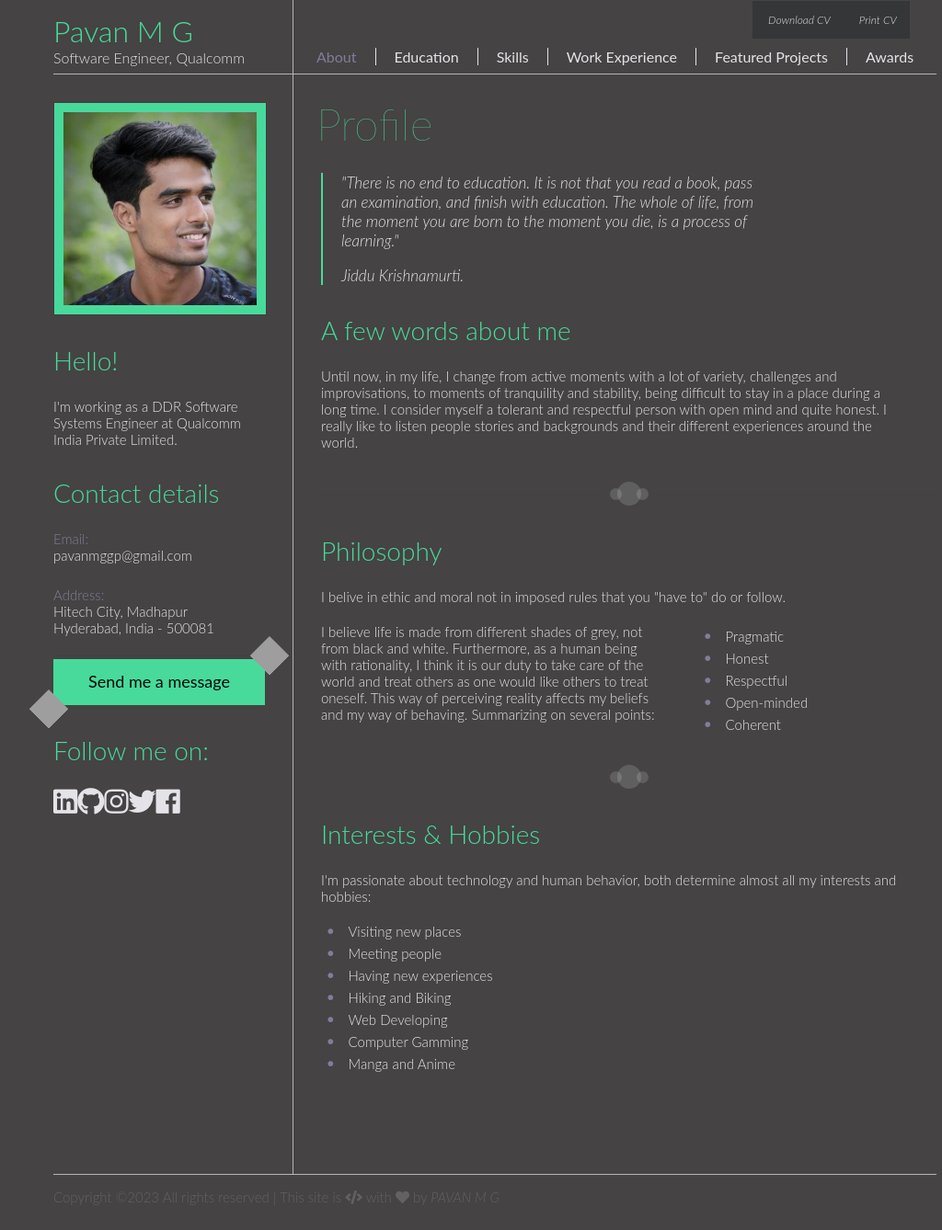
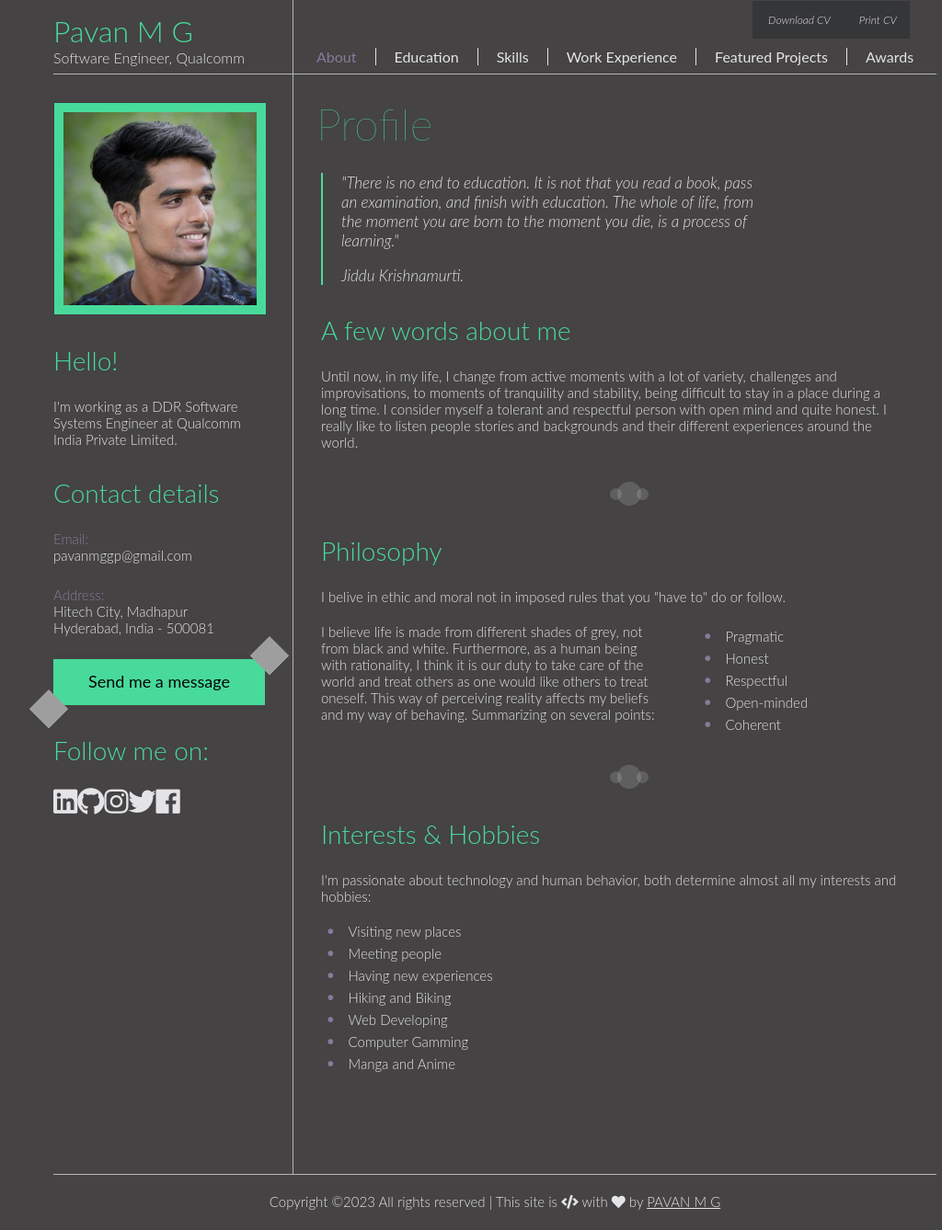
Before and after one commit to pavan-mg/pavan-mg.github.io, a Jekyll site: the page built from index.html, in a window 1280 px wide. Shown: the whole page at 92% size, without its empty margins (102-1126 px from the left). Built offline with Jekyll 4.4.1, drawn with Linux system fonts in a browser that asks for light colours.

Commit message:
Allignment

```diff
--- a/_layouts/default.html
+++ b/_layouts/default.html
@@ -127,7 +127,7 @@
       <div id="footer">
         <p class="footer_name">Copyright ©2023 All rights reserved | This site is
           <i class="fas fa-code"></i> with <i class="fas fa-heart"></i> by
-          <i class="sp" href="https://www.github.com/pavan-mg"> PAVAN M G</i>
+          <a class = sp href="https://github.com/pavan-mg/pavan-mg.github.io" target="_blank"> PAVAN M G</a>
         </p>
       </div>
 		</div>
--- a/css/main.css
+++ b/css/main.css
@@ -361,10 +361,10 @@ ul {
 		text-decoration: none;
 	}
 .footer_name {
-	color: #636262;
-	margin-top: 15px;
+	color: #e4e3e8;
+	margin-top: 20px;
 	text-decoration: none;
-	float: center;
+	text-align: center;
 }
 
 /* Profile Content */
```
